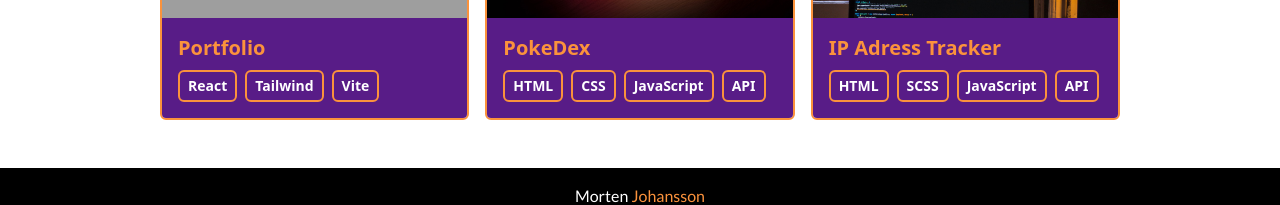
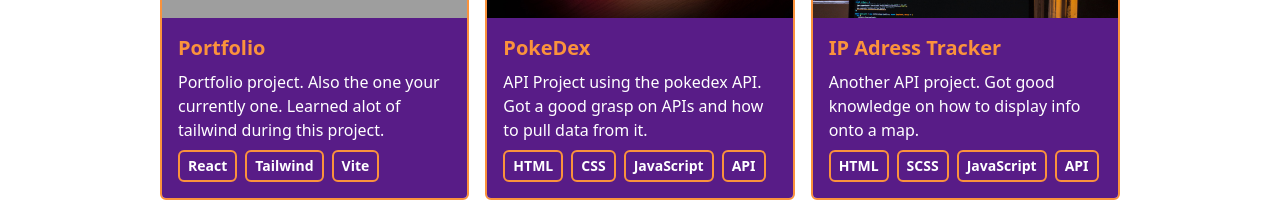
Before and after one commit to Morten-Kodehode/portfolio, a React (Vite) app: page / in a window 1280 px wide. Shown: the part 1780-1985 px from the top of the page. Built offline with nearby package versions, Linux system fonts and the light colour scheme; grey boxes are pictures that could not be loaded.

Commit message:
added description to projectcard

```diff
--- a/src/components/ProjectCard.jsx
+++ b/src/components/ProjectCard.jsx
@@ -1,6 +1,6 @@
 import React from "react";
 
-function ProjectCard({ title, image, tools, github, live}) {
+function ProjectCard({ title, desc, image, tools, github, live}) {
   return (
     <div className="border-2 border-orange-400 rounded-md overflow-hidden relative">
       <img src={image} alt="Project Image" className="block w-full h-36 object-cover rounded-t-lg cursor-pointer"/>
@@ -12,6 +12,7 @@
       </div>
       <div className="w-full p-4 bg-purple-900">
         <h3 className="text-xl mb-2 font-semibold text-orange-400">{title}</h3>
+        <p className="mb-2 text-white">{desc}</p>
         <p className="flex flex-wrap gap-2 flex-row items-center justify-start text-sm text-white">
           {tools.map((tool, index) => (
             <span key={index} className="inline-block px-2 py-1 font-semibold border-2 border-orange-400 rounded-md">
--- a/src/components/Projects.jsx
+++ b/src/components/Projects.jsx
@@ -13,6 +13,7 @@
                 key = {index}
                 image = {project.image}
                 title = {project.title}
+                desc = {project.desc}
                 tools = {project.tools}
                 github = {project.github}
                 live = {project.live}
--- a/src/data/projects.js
+++ b/src/data/projects.js
@@ -5,6 +5,7 @@
     tools: ["React", "Tailwind", "Vite"],
     github: "https://github.com/Morten-Kodehode/portfolio",
     live: "",
+    desc: "Portfolio project. Also the one your currently one. Learned alot of tailwind during this project.",
   },
   {
     title: "PokeDex",
@@ -12,12 +13,14 @@
     tools: ["HTML", "CSS", "JavaScript", "API"],
     github: "https://github.com/Morten-Kodehode/pokeDex",
     live: "https://morten-kodehode.github.io/pokeDex/",
+    desc: "API Project using the pokedex API. Got a good grasp on APIs and how to pull data from it.",
   },
   {
     title: "IP Adress Tracker",
     image: "/assets/project3.jpg",
     tools: ["HTML", "SCSS", "JavaScript", "API"],
     github: "https://github.com/Morten-Kodehode/IP-Address-Tracker",
-    live: "https://morten-kodehode.github.io/IP-Address-Tracker/"
+    live: "https://morten-kodehode.github.io/IP-Address-Tracker/",
+    desc: "Another API project. Got good knowledge on how to display info onto a map.",
   },
 ]
```
